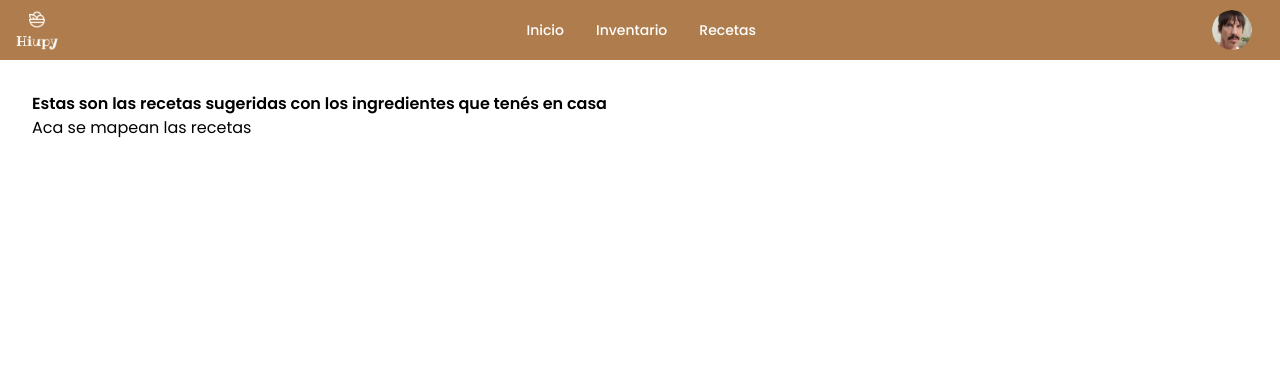
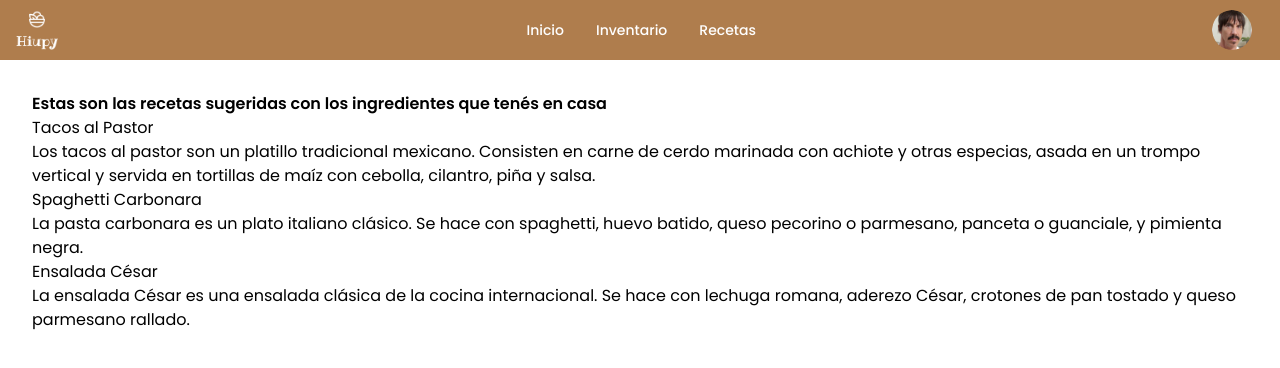
Before and after one commit to No-Country/c16-04-m-node-react, a React (Vite) app in the folder Hiupy/: page /recetas in a window 1280 px wide. Shown: the top 368 px of the page. Built offline with nearby package versions, Linux system fonts and the light colour scheme.

Commit message:
t8-recetas - Se agrego navbar ocn menu hamburguesa y componente RecetasContainer, RecetasList y Recetas.jsx

```diff
--- /dev/null
+++ b/Hiupy/src/Hooks/useApiData.jsx
@@ -0,0 +1,20 @@
+import { useEffect, useState } from 'react'
+
+const useApiData = (url) => {
+    const [data, setData] = useState([]);
+    const [loading, setLoading] = useState(true);
+    const [error, setError] = useState(false);
+
+    useEffect(()=>{
+        fetch(url)
+        .then((res) => res.json())
+        .then((data) => setData(data))
+        .catch((error) => setError(true))
+        .finally(() => setLoading(false))
+    }, [])
+
+    return [data, loading, error]
+
+}
+
+export default useApiData
--- /dev/null
+++ b/Hiupy/src/pages/Recetas/Receta.jsx
@@ -0,0 +1,9 @@
+
+export const Receta = ({receta}) => {
+  return (
+    <>
+        <h2>{receta.nombre}</h2>
+        <p>{receta.descripcion}</p>
+    </>
+  )
+}
--- a/Hiupy/src/pages/Recetas/RecetasContainer.jsx
+++ b/Hiupy/src/pages/Recetas/RecetasContainer.jsx
@@ -1,15 +1,45 @@
-import { NavBar } from "../../components"
-import { RecetasList } from "./RecetasList"
+import { NavBar } from "../../components";
+import { RecetasList } from "./RecetasList";
+import useApiData from "../../Hooks/useApiData";
 
 export const RecetasContainer = () => {
+    // const [data, loading, error] = useApiData("/src/data/recetas.json");
+    // console.log(data.recetas)
+    const recetas = [
+        {
+          "id":1,
+          "nombre": "Tacos al Pastor",
+          "imagen": "tacos_al_pastor.jpg",
+          "descripcion": "Los tacos al pastor son un platillo tradicional mexicano. Consisten en carne de cerdo marinada con achiote y otras especias, asada en un trompo vertical y servida en tortillas de maíz con cebolla, cilantro, piña y salsa."
+        },
+        {
+          "id":2,
+          "nombre": "Spaghetti Carbonara",
+          "imagen": "spaghetti_carbonara.jpg",
+          "descripcion": "La pasta carbonara es un plato italiano clásico. Se hace con spaghetti, huevo batido, queso pecorino o parmesano, panceta o guanciale, y pimienta negra."
+        },
+        {
+          "id":3,
+          "nombre": "Ensalada César",
+          "imagen": "ensalada_cesar.jpg",
+          "descripcion": "La ensalada César es una ensalada clásica de la cocina internacional. Se hace con lechuga romana, aderezo César, crotones de pan tostado y queso parmesano rallado."
+        }
+      ]
     return (
         <>
-        <NavBar/>
+            <NavBar />
             <div className="container p-8">
-            <h2 className="text-left text-[16px] font-semibold">Estas son las recetas sugeridas con los ingredientes que tenés en casa</h2>
-            <RecetasList/>
+                <h2 className="text-left text-[16px] font-semibold">
+                    Estas son las recetas sugeridas con los ingredientes que
+                    tenés en casa
+                </h2>
+                {recetas.map((receta)=>(
+                    <RecetasList key={receta.id} receta={receta} />
+                ))
+                }
+
             </div>
             {/* FOOTER ACA */}
         </>
-  )
-}
+    );
+};
--- a/Hiupy/src/pages/Recetas/RecetasList.jsx
+++ b/Hiupy/src/pages/Recetas/RecetasList.jsx
@@ -1,5 +1,10 @@
-export const RecetasList = () => {
+import { Receta } from "./Receta"
+
+export const RecetasList = ({receta}) => {
+
   return (
-    <div>Aca se mapean las recetas</div>
+    <div>
+      <Receta receta={receta}/>
+    </div>
   )
 }
```
Also changed, not shown: Hiupy/src/data/recetas.json (added, +22 -0 lines). Lines whose indentation alone changed are shown as unchanged.
